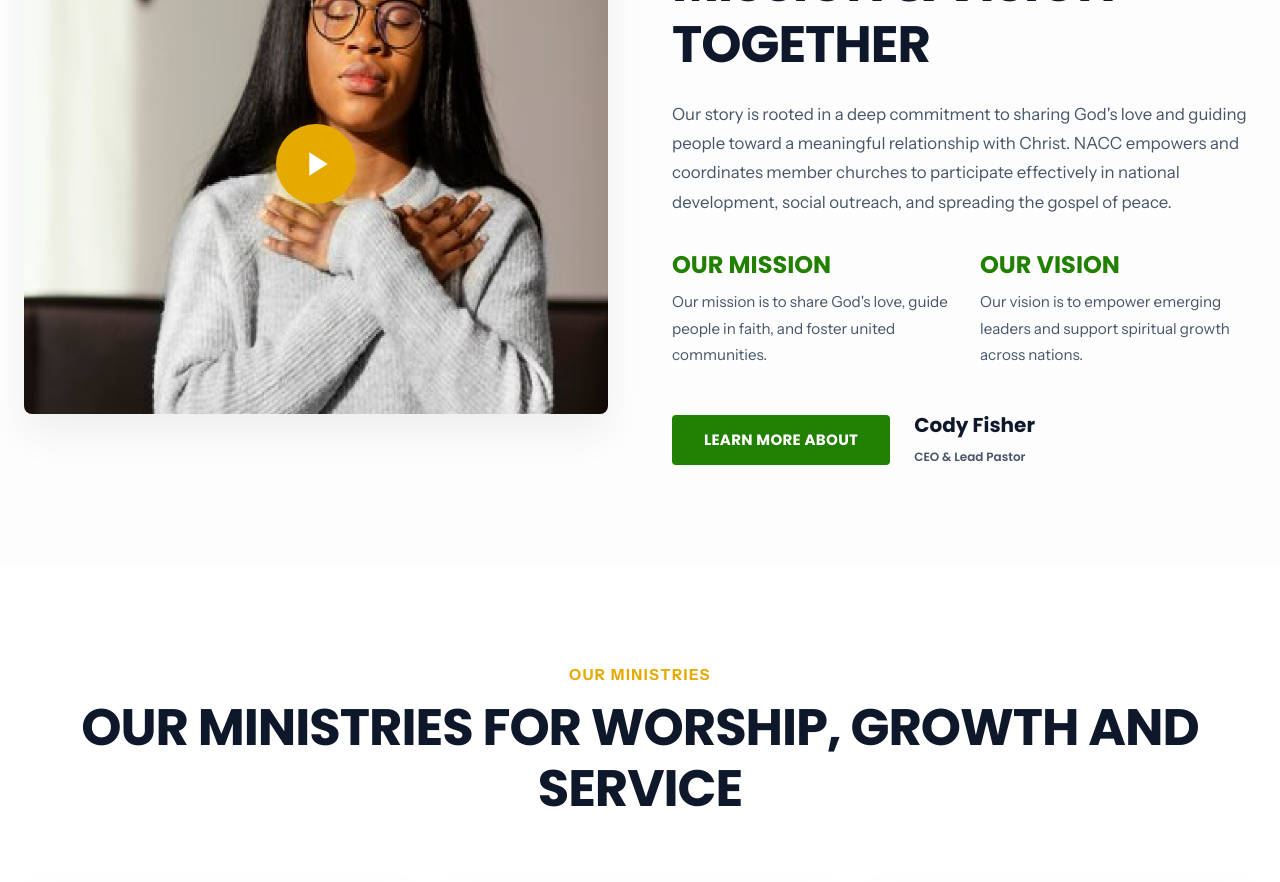
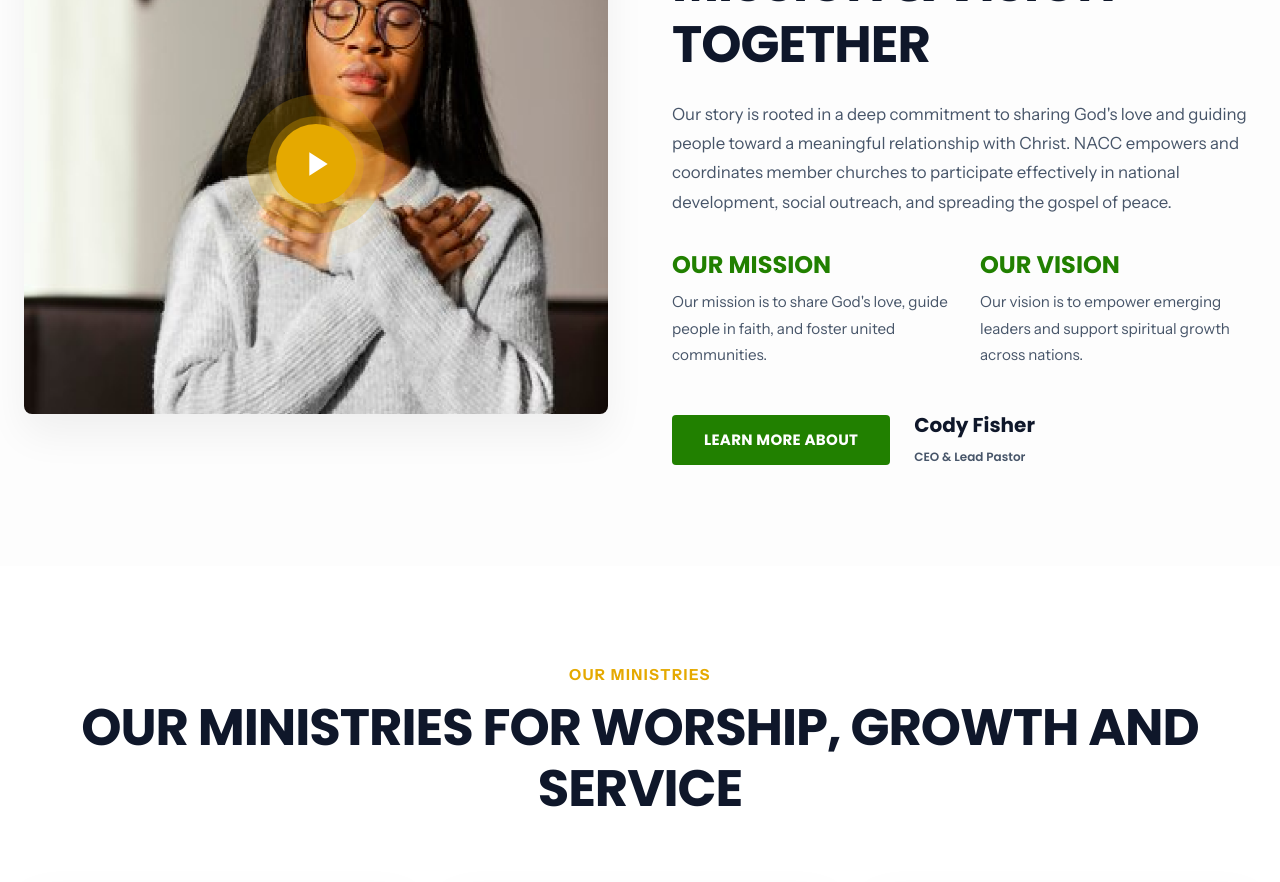
Before and after one commit to tonderaikawere/nacczw, a React (Vite) app: page / in a window 1280 px wide. Shown: the part 1120-2002 px from the top of the page. Built offline with nearby package versions, Linux system fonts and the light colour scheme; a web font is replaced by a local one.

Commit message:
design: update AboutSection play icon with glowing pulse ripple state

```diff
--- a/src/components/AboutSection.tsx
+++ b/src/components/AboutSection.tsx
@@ -43,7 +43,7 @@ const AboutSection: React.FC = () => {
                   transition: 'transform 0.3s ease',
                   '&:hover': { transform: 'translate(-50%, -50%) scale(1.1)' }
                 }}
-                onClick={() => alert('Opening video player...')}
+                className="play-glow-ripple" onClick={() => alert('Opening video player...')}
               >
                 <PlayArrowIcon sx={{ fontSize: '40px' }} />
               </Box>
```
